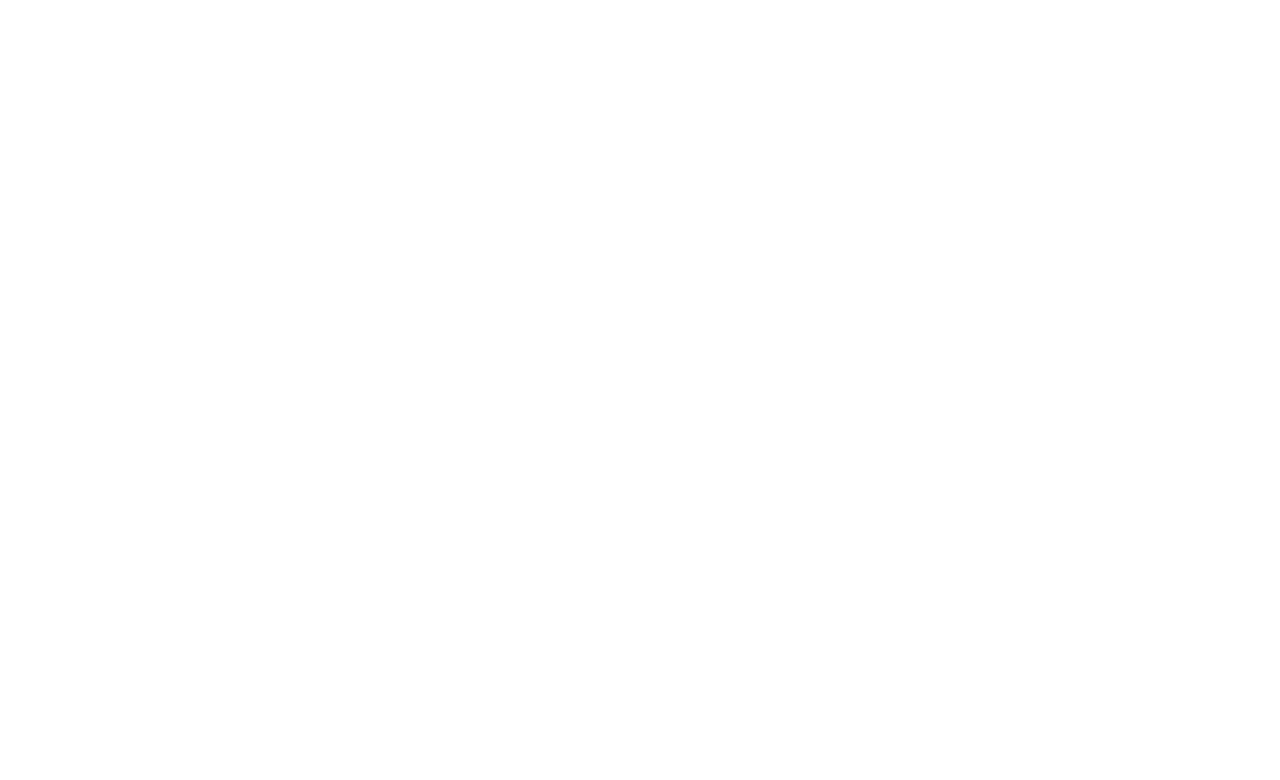
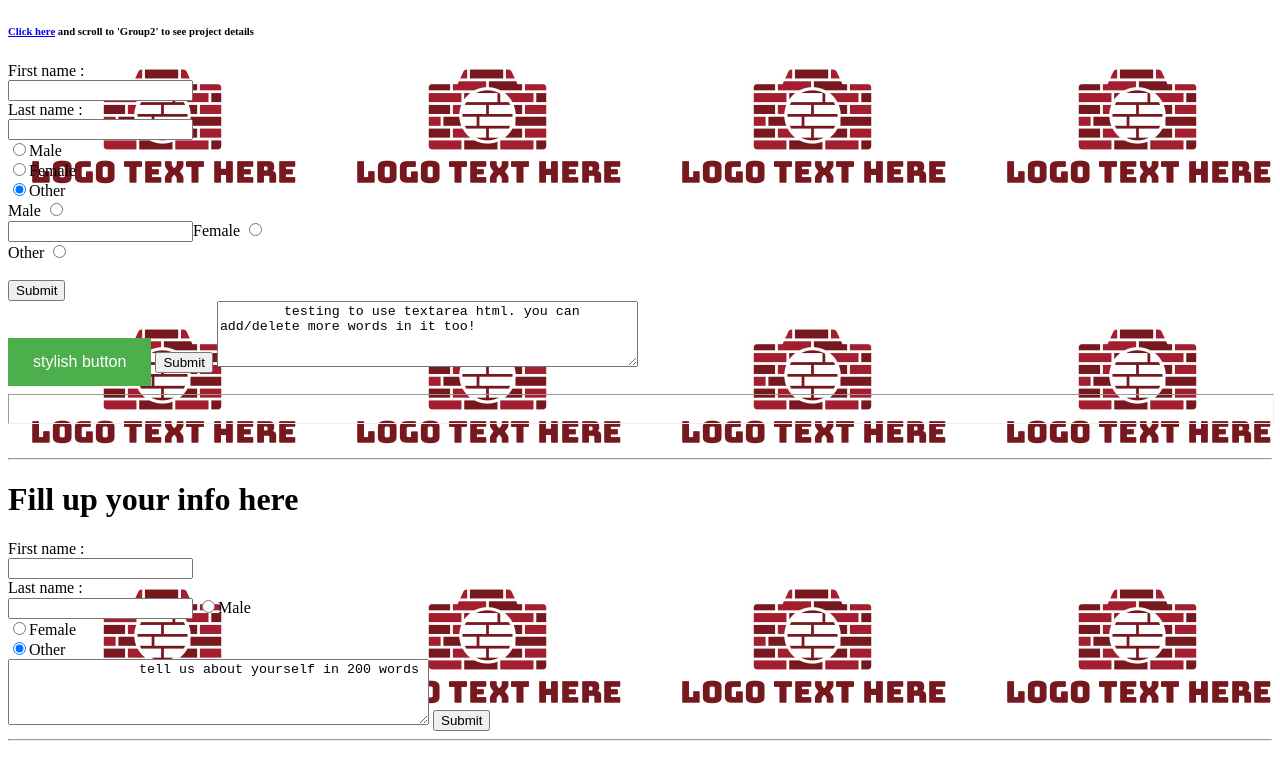
Before and after one commit to dwihdyn/frontend_web_dev_basic, a plain HTML site: page Day1/group2/index.html in a window 1280 px wide. Drawn offline with Linux system fonts and the light colour scheme.

Commit message:
adding background to group1 & 50% progress on group2

```diff
--- a/Day1/group1/style.css
+++ b/Day1/group1/style.css
@@ -21,3 +21,11 @@ h6::before{
     color : red;
     font-weight: bold;
 }
+
+/* adding background that stick along the way scrolling */
+body{
+    background-image: url(../images/logo.jpg);
+    background-repeat: no-repeat;
+    background-position: right top;
+    background-attachment: fixed; /* or scroll */
+}
--- a/Day1/group2/index.html
+++ b/Day1/group2/index.html
@@ -8,6 +8,81 @@
     <title>Group 2 Work</title>
 </head>
 <body>
+    <h6><a href ="https://code.nextacademy.com/lessons/group-activity/890" target="_blank">Click here</a> and scroll to 'Group2' to see project details</h6>
+    <!-- type="text" : name -->
+    <form>
+        First name :<br>
+        <input type="text" name="firstname"></br>
+        Last name : <br>
+        <input type="text" name="lastname">
+    </form>
 
+    <!-- type="radio" : gender -->
+    <form>
+        <input type="radio" name="gender" value="male">Male<br>
+        <input type="radio" name="gender" value="female">Female<br>
+        <input type="radio" name="gender" value="other" checked>Other<br>
+    </form>
+
+
+    <!-- 2nd method to create gender list, using <label> -->
+    <form>
+        <label for="male">Male</label>
+        <input type="radio" name="gender" id="male" value="male"><br>
+
+        <input for="female">Female</label>
+        <input type="radio" name="gender" id="female" value="female"><br>
+
+        <label for="other">Other</label>
+        <input type="radio" name="gender" id="other" value="other"><br><br>
+
+        <input type="submit" value="Submit">    <!-- actually submit value -->
+    </form>
+
+
+
+
+    <!-- for type="submit", we need to create php to redirect. hence ignore it -->
+
+
+
+
+    <!-- button creation with css style -->
+    <button class="button"> stylish button </button>
+
+    <!-- 2nd method to use button. input allow user to enter the data into temporary database -->
+    <input type="submit" value="Submit">
+
+
+    <textarea rows="4" cols="50">
+        testing to use textarea html. you can add/delete more words in it too!
+    </textarea>
+
+
+    <br>
+    <hr size=30 width="100%">    <!-- as partition -->
+    <br>
+    <hr>
+
+    <!-- Altogether -->
+    <h1>Fill up your info here</h1>
+    <form>
+        First name :<br>
+        <input type="text" name="firstname"></br>
+        Last name : <br>
+        <input type="text" name="lastname">
+
+        <input type="radio" name="gender" value="male">Male<br>
+        <input type="radio" name="gender" value="female">Female<br>
+        <input type="radio" name="gender" value="other" checked>Other<br>
+
+        <textarea rows="4" cols="50">
+                tell us about yourself in 200 words
+        </textarea>
+
+        <input type="submit" value="Submit">
+    </form>
+
+    <hr/>
 </body>
 </html>
--- a/Day1/group2/style.css
+++ b/Day1/group2/style.css
@@ -0,0 +1,14 @@
+.button{
+    background-color: #4caf4c;
+    border : none;
+    color: white;
+    padding : 15px 25px;
+    text-align: center;
+    font-size:16px;
+    cursor: pointer;
+}
+
+body{
+    background-color: lightblue;
+    background-image: url("../images/logo.jpg")
+}
```
